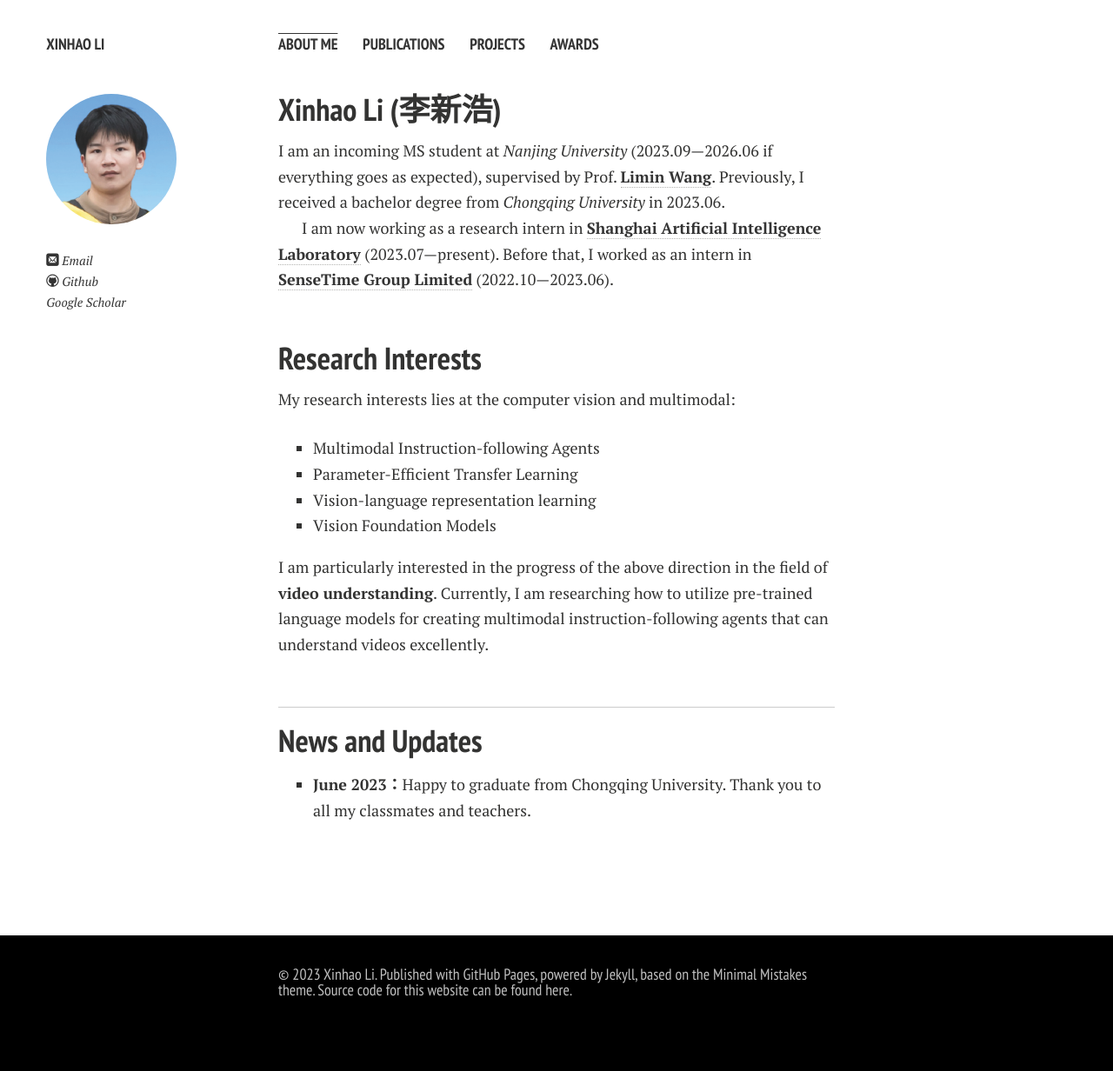
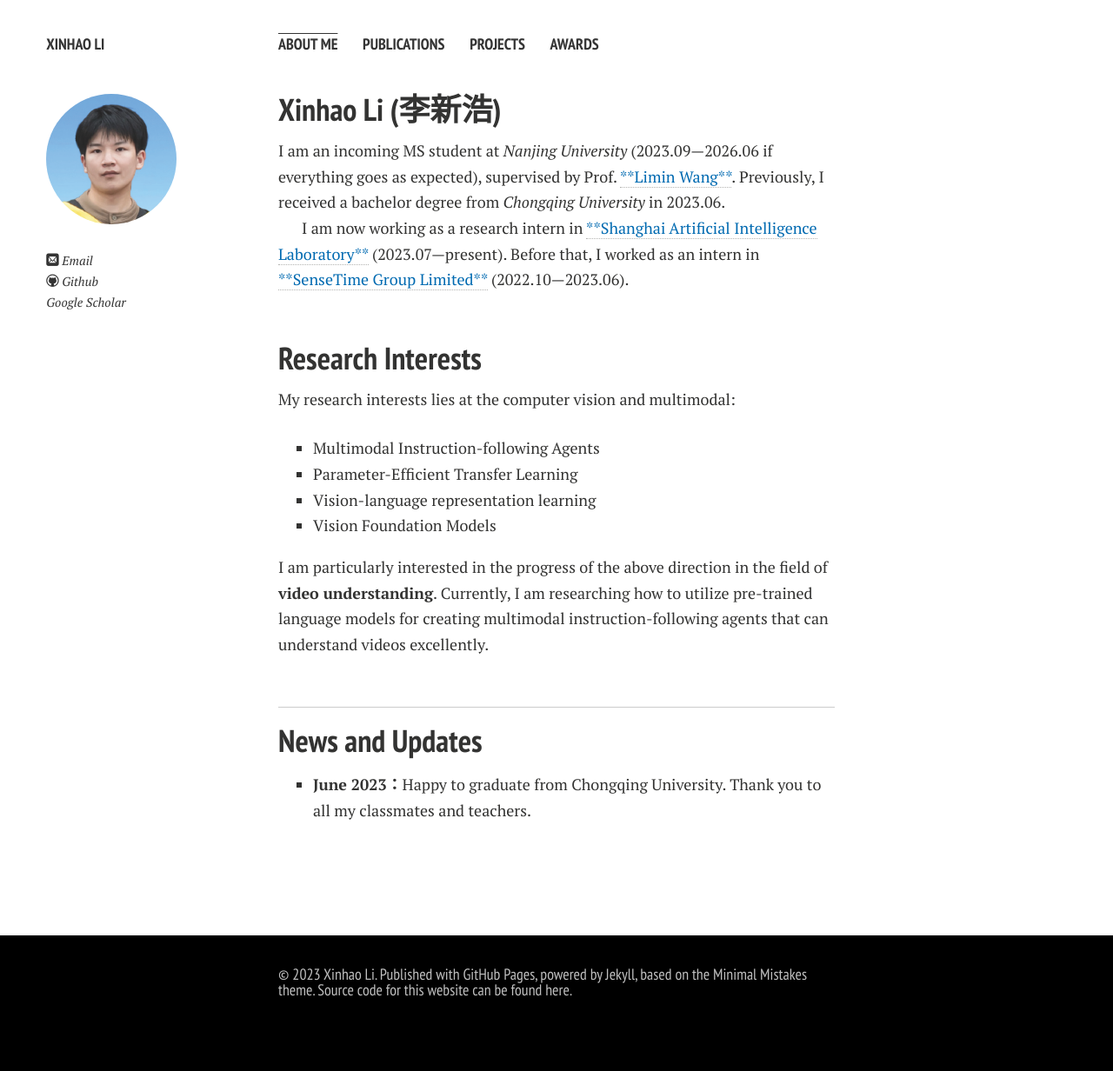
Before and after one commit to leexinhao/leexinhao.github.io, a Jekyll site: the page built from index.md, in a window 1280 px wide. Shown: the whole page at 87% size. Built offline with Jekyll 4.4.1, drawn with Linux system fonts in a browser that asks for light colours; nearby versions of some CDN libraries; comment, search, counter and statistics services are not loaded; a style sheet for code colours, icons or effects is not loaded; our own code applies the rules of GitHub Pages for plain Markdown files.

```diff
--- a/index.md
+++ b/index.md
@@ -6,9 +6,9 @@ layout: page
 
 <!-- <img src="https://leexinhao.github.io/xinhaoli.jpg" class="floatpic" width="360" height="480"> -->
 
-I am an incoming MS student at *Nanjing University* (2023.09—2026.06 if everything goes as expected), supervised by Prof. [**Limin Wang**](https://scholar.google.com.hk/citations?user=HEuN8PcAAAAJ&hl=zh-CN&oi=ao). Previously, I received a bachelor degree from *Chongqing University* in 2023.06.
+I am an incoming MS student at *Nanjing University* (2023.09—2026.06 if everything goes as expected), supervised by Prof. [<font color="#006ab1">**Limin Wang**</font>](https://scholar.google.com.hk/citations?user=HEuN8PcAAAAJ&hl=zh-CN&oi=ao). Previously, I received a bachelor degree from *Chongqing University* in 2023.06.
 
-I am now working as a research intern in [**Shanghai Artificial Intelligence Laboratory**](https://www.shlab.org.cn/) (2023.07—present). Before that, I worked as an intern in  [**SenseTime Group Limited**](https://www.sensetime.com) (2022.10—2023.06).
+I am now working as a research intern in [<font color="#006ab1">**Shanghai Artificial Intelligence Laboratory**</font>](https://www.shlab.org.cn/) (2023.07—present). Before that, I worked as an intern in  [<font color="#006ab1">**SenseTime Group Limited**</font>](https://www.sensetime.com) (2022.10—2023.06).
 
 <br>
 
```
